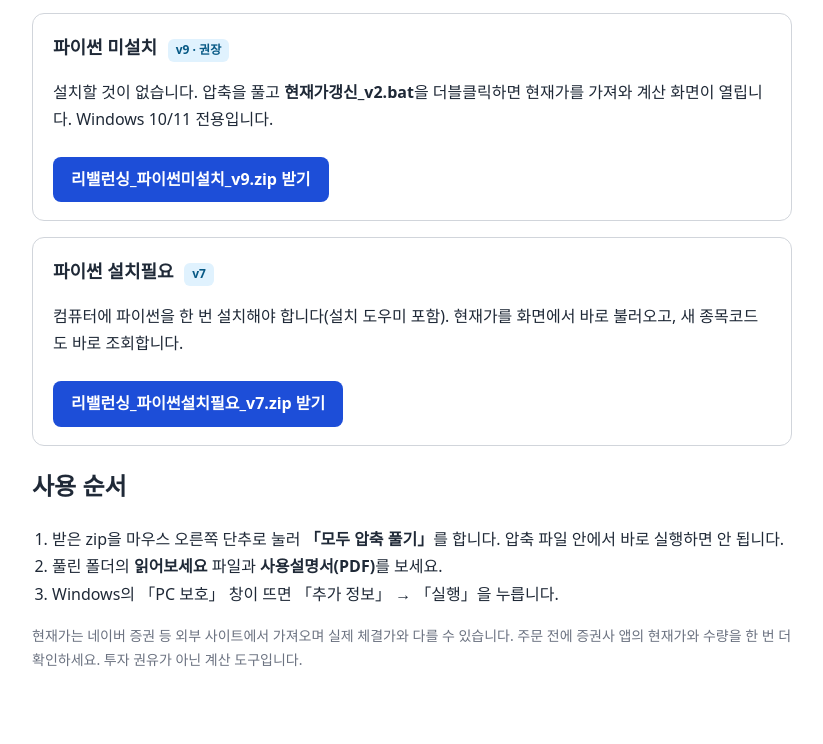
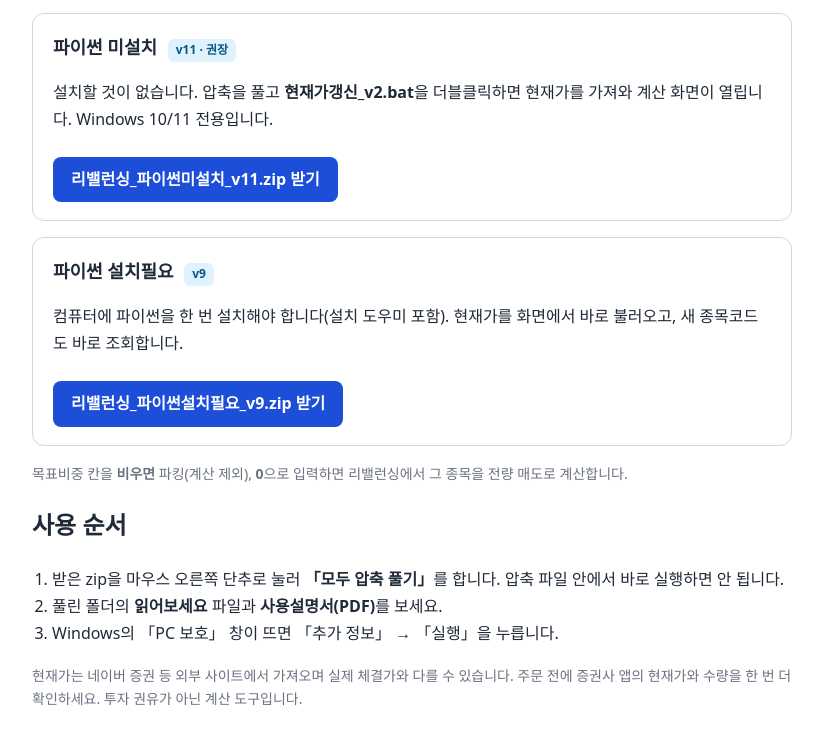
Before and after one commit to 1966pension/Rebalancing, a plain HTML site: page index.html in a window 1280 px wide. Shown: the part 154-898 px from the top of the page, without its empty margins (228-1051 px from the left). Before the commit the page ends 863 px from the top, so only its background shows below. Drawn offline with Linux system fonts and the light colour scheme.

Commit message:
Add files via upload

```diff
--- a/index.html
+++ b/index.html
@@ -10,12 +10,13 @@ a.btn{display:inline-block;margin-top:8px;background:#1d4ed8;color:#fff;text-dec
 </style></head><body>
 <h1>자산배분 리밸런싱 툴</h1>
 <p>4종목 25% / 5종목 20% 같은 균등 목표비중으로 최초 배분과 리밸런싱(보유수량 + 신규납입) 수량을 계산하고, 결과를 엑셀(수식 포함)로 내려받는 도구입니다. 아래 두 가지 중 <b>하나만</b> 받으세요.</p>
-<div class="card"><h2>파이썬 미설치 <span class="tag">v9 · 권장</span></h2>
+<div class="card"><h2>파이썬 미설치 <span class="tag">v11 · 권장</span></h2>
 <p>설치할 것이 없습니다. 압축을 풀고 <b>현재가갱신_v2.bat</b>을 더블클릭하면 현재가를 가져와 계산 화면이 열립니다. Windows 10/11 전용입니다.</p>
-<a class="btn" href="%EB%A6%AC%EB%B0%B8%EB%9F%B0%EC%8B%B1_%ED%8C%8C%EC%9D%B4%EC%8D%AC%EB%AF%B8%EC%84%A4%EC%B9%98_v9.zip" download>리밸런싱_파이썬미설치_v9.zip 받기</a></div>
-<div class="card"><h2>파이썬 설치필요 <span class="tag">v7</span></h2>
+<a class="btn" href="%EB%A6%AC%EB%B0%B8%EB%9F%B0%EC%8B%B1_%ED%8C%8C%EC%9D%B4%EC%8D%AC%EB%AF%B8%EC%84%A4%EC%B9%98_v11.zip" download>리밸런싱_파이썬미설치_v11.zip 받기</a></div>
+<div class="card"><h2>파이썬 설치필요 <span class="tag">v9</span></h2>
 <p>컴퓨터에 파이썬을 한 번 설치해야 합니다(설치 도우미 포함). 현재가를 화면에서 바로 불러오고, 새 종목코드도 바로 조회합니다.</p>
-<a class="btn" href="%EB%A6%AC%EB%B0%B8%EB%9F%B0%EC%8B%B1_%ED%8C%8C%EC%9D%B4%EC%8D%AC%EC%84%A4%EC%B9%98%ED%95%84%EC%9A%94_v7.zip" download>리밸런싱_파이썬설치필요_v7.zip 받기</a></div>
+<a class="btn" href="%EB%A6%AC%EB%B0%B8%EB%9F%B0%EC%8B%B1_%ED%8C%8C%EC%9D%B4%EC%8D%AC%EC%84%A4%EC%B9%98%ED%95%84%EC%9A%94_v9.zip" download>리밸런싱_파이썬설치필요_v9.zip 받기</a></div>
+<p class="small">목표비중 칸을 <b>비우면</b> 파킹(계산 제외), <b>0</b>으로 입력하면 리밸런싱에서 그 종목을 전량 매도로 계산합니다.</p>
 <h2>사용 순서</h2>
 <ol><li>받은 zip을 마우스 오른쪽 단추로 눌러 <b>「모두 압축 풀기」</b>를 합니다. 압축 파일 안에서 바로 실행하면 안 됩니다.</li>
 <li>풀린 폴더의 <b>읽어보세요</b> 파일과 <b>사용설명서(PDF)</b>를 보세요.</li>
```
Also changed, not shown: 3 other files.
